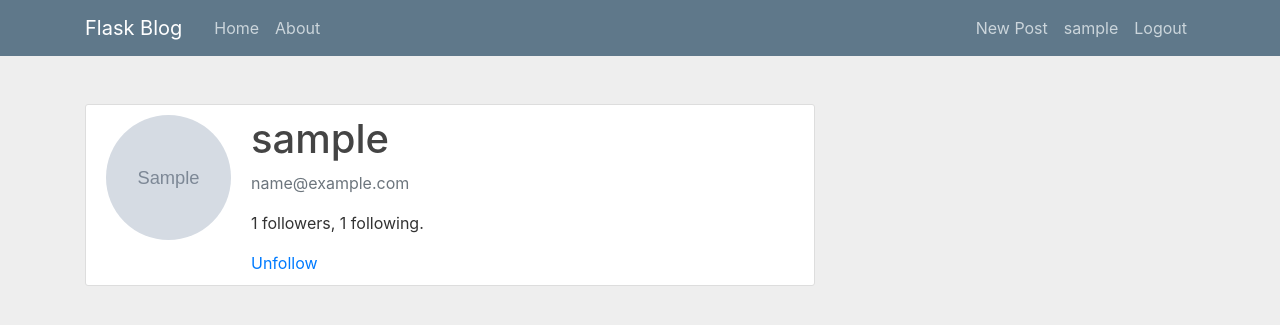
After one commit to Kruti-Amrutiya/blog-app-flask, a Flask app: page /user_profile/1 in a window 1280 px wide. The commit adds this page. Shown: the top 325 px of the page. Run offline with Flask 2, Linux system fonts and the light colour scheme; a user stored in the database is signed in; tables that the repository leaves empty hold one stand-in row (values such as "Sample post"); grey boxes marked "Sample" are stand-in pictures; some libraries are stand-ins or nearby versions.

Commit message:
follow user functionality is done

```diff
--- a/flaskblog/main/routes.py
+++ b/flaskblog/main/routes.py
@@ -1,5 +1,5 @@
 from flask import render_template, request, Blueprint
-from flaskblog.models import Post, PostLike
+from flaskblog.models import Post, PostLike, User
 from sqlalchemy import func
 
 main = Blueprint('main', __name__)
--- a/flaskblog/models.py
+++ b/flaskblog/models.py
@@ -3,6 +3,12 @@ from itsdangerous import TimedJSONWebSignatureSerializer as Serializer
 from flask import current_app
 from flaskblog import db, login_manager
 from flask_login import UserMixin
+
+
+followers = db.Table('followers',
+                    db.Column('follower_id', db.Integer, db.ForeignKey('user.id')),
+                    db.Column('followed_id', db.Integer, db.ForeignKey('user.id'))
+)
 
 
 @login_manager.user_loader
@@ -19,10 +25,32 @@ class User(db.Model, UserMixin):
     posts = db.relationship('Post', backref='author', lazy=True)
     liked = db.relationship('PostLike', foreign_keys='PostLike.user_id', backref='user', lazy='dynamic')
     comments = db.relationship('Comment', backref='user', lazy=True)
+    followed = db.relationship('User',
+                               secondary=followers,
+                               primaryjoin=(followers.c.follower_id == id),
+                               secondaryjoin=(followers.c.followed_id == id),
+                               backref=db.backref('followers', lazy='dynamic'),
+                               lazy='dynamic')
 
     def get_reset_token(self, expires_sec=1800):
         s = Serializer(current_app.config['SECRET_KEY'], expires_sec)
         return s.dumps({'user_id': self.id}).decode('utf-8')
+
+    def follow(self, user):
+        if not self.is_following(user):
+            self.followed.append(user)
+            return self
+
+    def unfollow(self, user):
+        if self.is_following(user):
+            self.followed.remove(user)
+            return self
+
+    def is_following(self, user):
+        return self.followed.filter(followers.c.followed_id == user.id).count() > 0
+
+    def followed_posts(self):
+        return Post.query.join(followers, (followers.c.followed_id == Post.user_id)).filter(followers.c.follower_id == self.id).order_by(Post.timestamp.desc())
 
     @staticmethod
     def verify_reset_token(token):
--- a/flaskblog/templates/home.html
+++ b/flaskblog/templates/home.html
@@ -19,7 +19,7 @@
 {% block content %}
     {% for post in posts.items %}
         <article class="media content-section">
-			    <img class="rounded-circle article-img" src="{{ url_for('static', filename='profile_pics/' + post.author.image_file) }}">
+			    <a href="{{ url_for('users.user_profile', user_id=post.author.id) }}"><img class="rounded-circle article-img" src="{{ url_for('static', filename='profile_pics/' + post.author.image_file) }}"></a>
             <div class="media-body">
             <div class="article-metadata">
                 <a class="mr-2" href="{{ url_for('users.user_posts', username=post.author.username) }}">{{ post.author.username }}</a><br>
--- a/flaskblog/templates/profile_details.html
+++ b/flaskblog/templates/profile_details.html
@@ -10,4 +10,4 @@
 		</div>
     </div>
 </div>
-{% endblock content %}
+{% endblock %}
--- /dev/null
+++ b/flaskblog/templates/user_profile.html
@@ -0,0 +1,18 @@
+{% extends "layout.html" %}
+{% block content %}
+<div class="content-section">
+    <div class="media">
+        <img class="rounded-circle account-img" src="{{ url_for('static', filename='profile_pics/' + user.image_file) }}" alt="Profile Image">
+        <div class="media-body">
+            <h2 class="account-heading">{{ user.username }}</h2>
+            <p class="text-secondary">{{ user.email }}</p>
+            <p>{{ user.followers.count() }} followers, {{ user.followed.count() }} following.</p>
+            {% if not current_user.is_following(user) %}
+                <a href="{{ url_for('users.follow', username=user.username) }}">Follow</a>
+            {% else %}
+                <a href="{{ url_for('users.unfollow', username=user.username) }}">Unfollow</a>
+            {% endif %}
+		</div>
+    </div>
+</div>
+{% endblock %}
--- a/flaskblog/users/routes.py
+++ b/flaskblog/users/routes.py
@@ -66,6 +66,12 @@ def account():
     return render_template('account.html', title='Account', image_file=image_file, form=form)
 
 
+@users.route("/user_profile/<int:user_id>", methods=['GET', 'POST'])
+def user_profile(user_id=None):
+    user = User.query.get(user_id)
+    return render_template('user_profile.html', title='User Profile', user=user)
+
+
 @users.route("/profile_details")
 @login_required
 def profile_details():
@@ -112,3 +118,44 @@ def reset_token(token):
         flash('Your password has been updated! You are now able to log in', 'success')
         return redirect(url_for('users.login'))
     return render_template('reset_token.html', title='Reset Password', form=form)
+
+
+@users.route('/follow/<username>')
+@login_required
+def follow(username):
+    user = User.query.filter_by(username=username).first()
+    print(user)
+    if user is None:
+        flash('User %s not found.' % username, 'danger')
+        return redirect(url_for('main.home'))
+    if user == current_user:
+        flash('You can\'t follow yourself!', 'danger')
+        return redirect(url_for('users.user_profile', user_id=user.id))
+    u = current_user.follow(user)
+    if u is None:
+        flash('Cannot follow ' + username + '.', 'danger')
+        return redirect(url_for('users.user_profile', user_id=user.id))
+    db.session.add(u)
+    db.session.commit()
+    flash('You are now following ' + username + '!', 'success')
+    return redirect(url_for('users.user_profile', user_id=user.id))
+
+
+@users.route('/unfollow/<username>')
+@login_required
+def unfollow(username):
+    user = User.query.filter_by(username=username).first()
+    if user is None:
+        flash('User %s not found.' % username, 'danger')
+        return redirect(url_for('main.home'))
+    if user == current_user:
+        flash('You can\'t unfollow yourself!', 'danger')
+        return redirect(url_for('users.user_profile', user_id=user.id))
+    u = current_user.unfollow(user)
+    if u is None:
+        flash('Cannot unfollow ' + username + '.', 'danger')
+        return redirect(url_for('users.user_profile', user_id=user.id))
+    db.session.add(u)
+    db.session.commit()
+    flash('You have stopped following ' + username + '.', 'success')
+    return redirect(url_for('users.user_profile', user_id=user.id))
```
Also changed, not shown: migrations/versions/124c9082230d_.py (added, +33 -0 lines).
